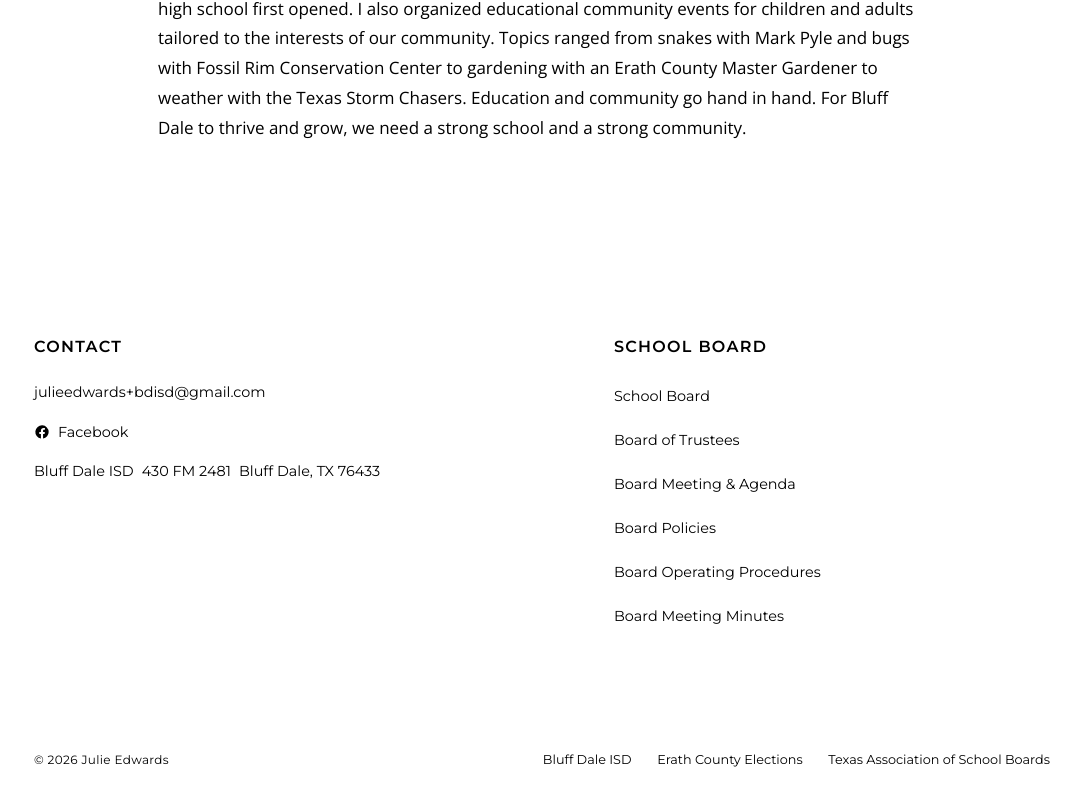
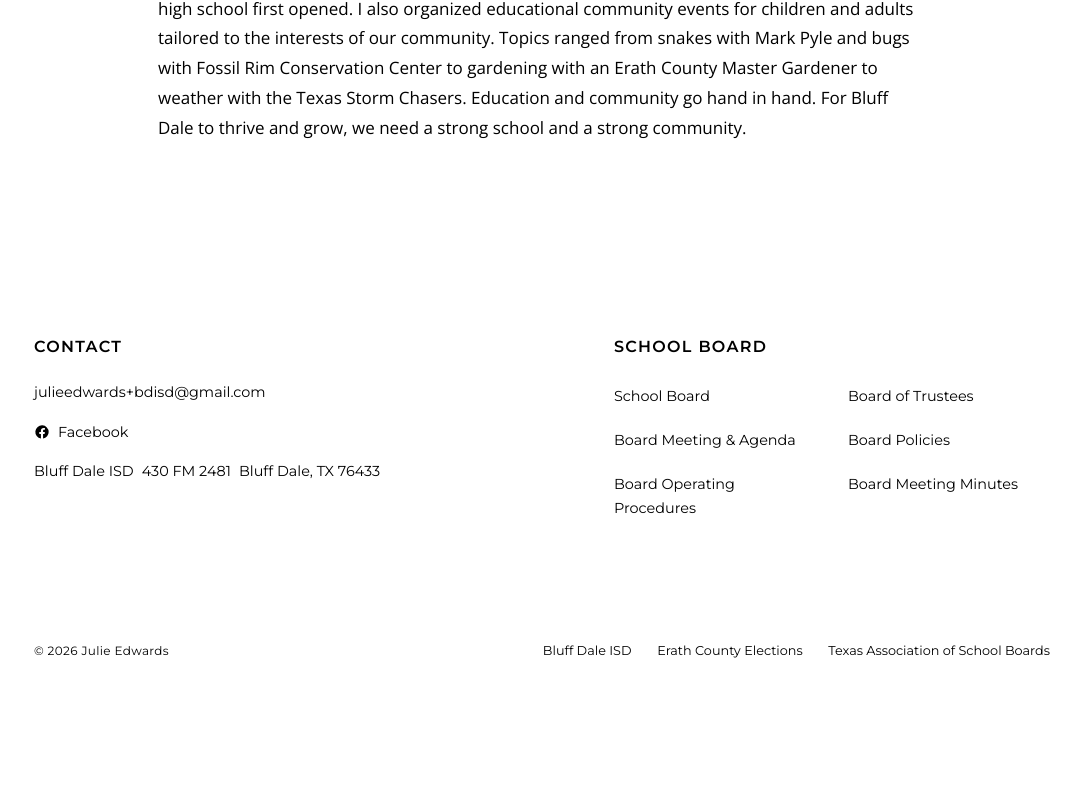
Before and after one commit to DrDustinEdwards/julieedwards-info, a Next.js app: page / in a window 1280 px wide. Shown: the part 3195-4001 px from the top of the page, without its empty margins (98-1179 px from the left). After the commit the page ends 3897 px from the top, so only its background shows below. Built offline with nearby package versions, Linux system fonts and the light colour scheme.

Commit message:
Contact: school-board links 2-up on wide, single column on mobile

```diff
--- a/app/globals.css
+++ b/app/globals.css
@@ -120,6 +120,7 @@ section { padding: 5rem 0; }
 .contact-col + .contact-col { padding-left: 3rem; border-left: 1px solid var(--border-subtle); }
 .contact-col h3 { font-family: var(--font-display); font-weight: 600; font-size: 1rem; color: var(--brand-text); text-transform: uppercase; letter-spacing: .08em; margin: 0 0 .25rem; }
 .contact-col ul { list-style: none; display: flex; flex-direction: column; gap: 1rem; margin: 0; padding: 0; }
+.contact-col + .contact-col ul { display: grid; grid-template-columns: 1fr 1fr; column-gap: 2rem; row-gap: 1rem; }
 .contact-link { font-family: var(--font-ui); font-size: .9rem; color: var(--text-secondary); display: inline-flex; align-items: center; gap: .5rem; transition: color .2s ease; }
 .contact-link:hover { color: var(--brand-text); }
 .contact-address { line-height: 1.55; }
@@ -151,6 +152,7 @@ footer { padding: 2.5rem 0; border-top: 1px solid var(--border-subtle); }
 @media (max-width: 768px) {
   .contact-grid { grid-template-columns: 1fr; gap: 2rem; }
   .contact-col + .contact-col { padding-left: 0; border-left: none; padding-top: 2rem; border-top: 1px solid var(--border-subtle); }
+  .contact-col + .contact-col ul { grid-template-columns: 1fr; }
 }
 @media (prefers-reduced-motion: reduce) {
   * { animation: none !important; transition: none !important; scroll-behavior: auto !important; }
```
